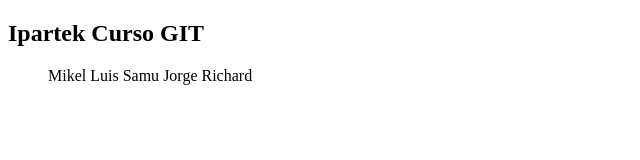
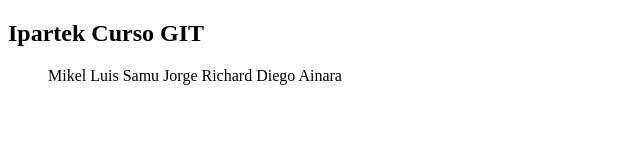
Before and after one commit to mlavind/Curso-GIT-2, a plain HTML site: page index.html in a window 1280 px wide. Shown: the whole page, without its empty margins (0-640 px from the left). Drawn offline with Linux system fonts and the light colour scheme.

Commit message:
Segundo cmmit y syncronizacion

```diff
--- a/index.html
+++ b/index.html
@@ -26,6 +26,12 @@
     <il>
         Richard
     </il>
+    <il>
+        Diego
+    </il>
+    <il>
+        Ainara
+    </il>
     </ul>
 </body>
 </html>
```
